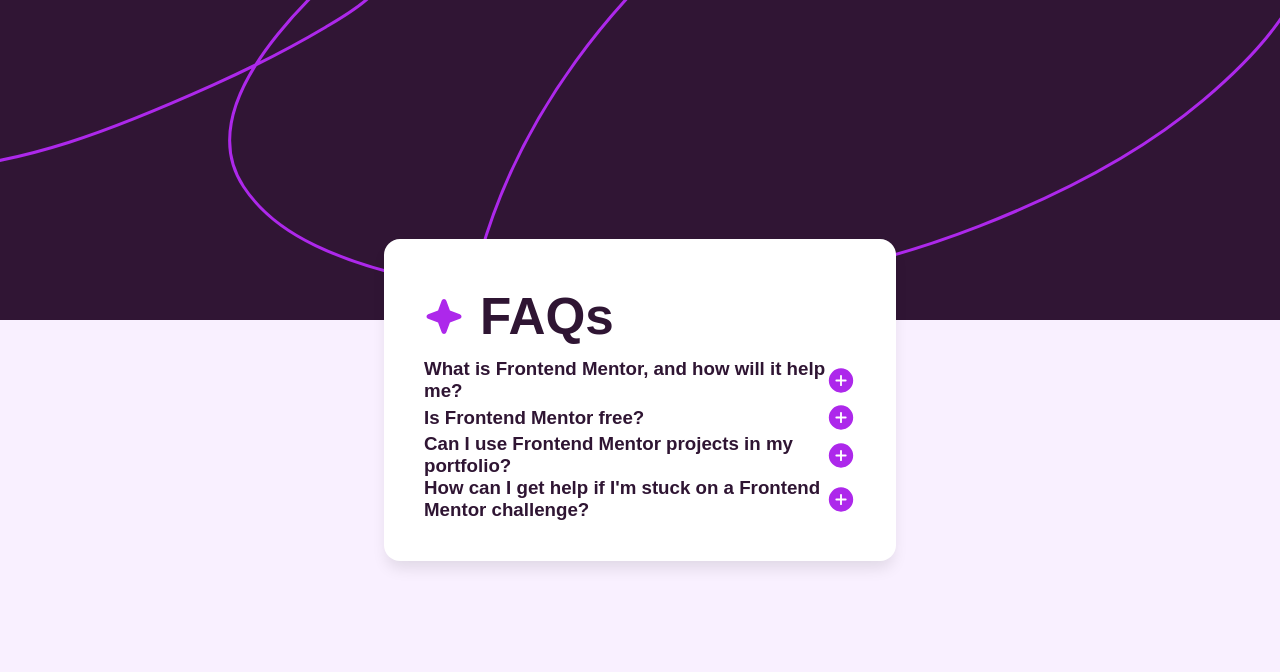
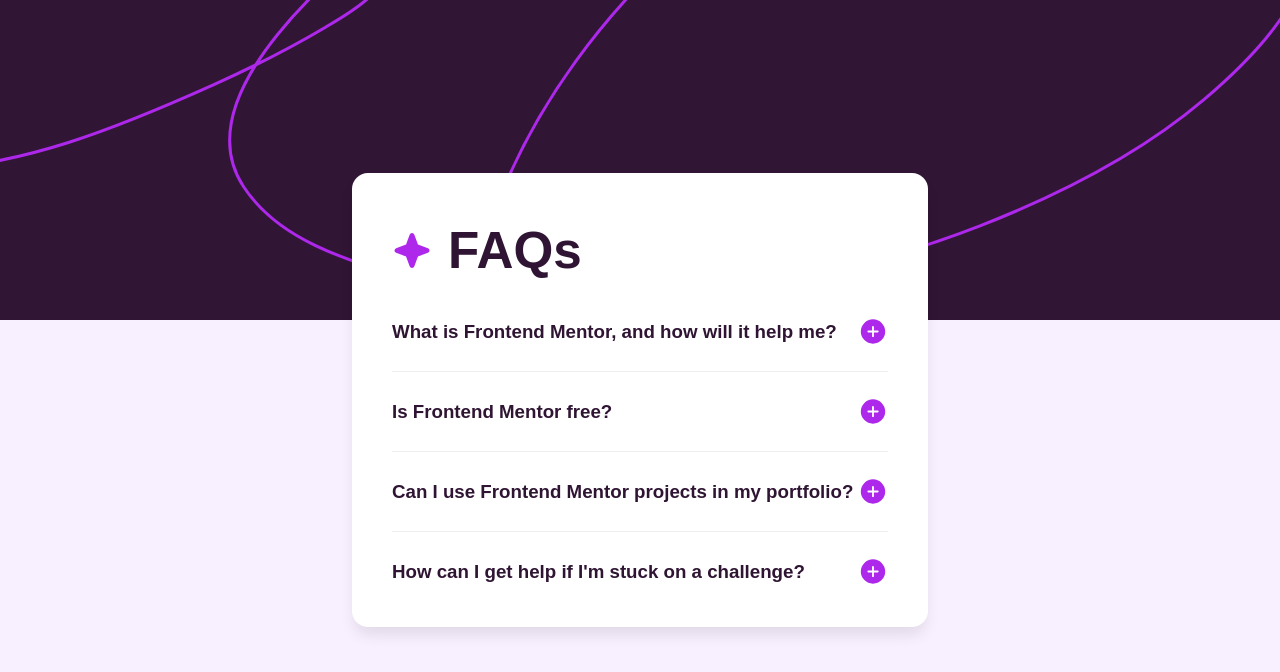
Before and after one commit to confett0/react-accordion, a React (Vite) app: page / in a window 1280 px wide. Shown: the top 672 px of the page. Built offline with nearby package versions, Linux system fonts and the light colour scheme.

Commit message:
Add border between panels

```diff
--- a/src/Accordion.jsx
+++ b/src/Accordion.jsx
@@ -40,7 +40,7 @@
         employers!
       </Panel>
       <Panel
-        title="How can I get help if I'm stuck on a Frontend Mentor challenge?"
+        title="How can I get help if I'm stuck on a challenge?"
         isActive={activeIndex === 3}
         onShow={() => togglePanel(3)}
       >
--- a/src/App.css
+++ b/src/App.css
@@ -9,7 +9,7 @@
   border-radius: 1rem;
   box-shadow: 0px 10px 15px -3px hsla(0, 0%, 0%, 0.1);
   padding: 2.5rem;
-  width: 40vw;
+  width: 45vw;
 }
 
 h1:before {
@@ -33,6 +33,17 @@
     width: 100%;
 }
 
+.panel {
+    border-bottom: 1px solid #eee;
+    margin-top: 1.5rem;
+    padding-bottom: 1.5rem;
+}
+
+.panel:last-child {
+    border-bottom: none;
+    padding-bottom: 0;
+}
+
 button:hover {
     color: hsl(276, 78%, 55%);
 }
--- a/src/index.css
+++ b/src/index.css
@@ -33,4 +33,5 @@
 
 p {
   color: hsl(292, 16%, 49%);
+  margin-top: 2rem;
 }
```
